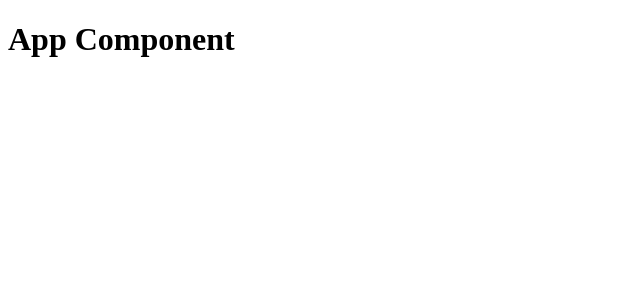
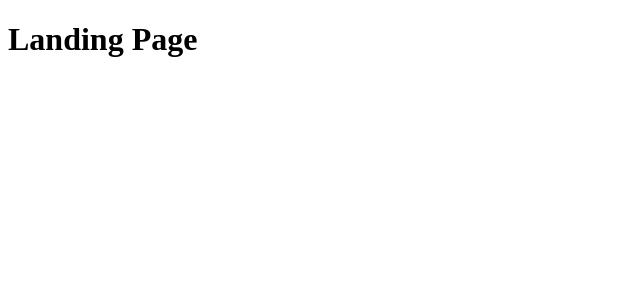
Before and after one commit to softserve-appelsin/fe, an Angular app: page / in a window 1280 px wide. Shown: the top 300 px of the page, without its empty margins (0-640 px from the left). Built offline with nearby package versions, Linux system fonts and the light colour scheme.

Commit message:
created main component for landing page

```diff
--- a/src/app/app.component.html
+++ b/src/app/app.component.html
@@ -1,3 +1 @@
-<h1> App Component </h1>
-
 <router-outlet></router-outlet>
--- a/src/app/app.routes.ts
+++ b/src/app/app.routes.ts
@@ -1,6 +1,9 @@
 import { Routes } from '@angular/router';
+
 import { RegisterComponent } from './auth/register/register.component';
+import { MainComponent } from './components/main/main.component';
 
 export const routes: Routes = [
-    {path: 'register', component: RegisterComponent}
+    { path: '', component: MainComponent },
+    { path: 'register', component: RegisterComponent },
 ];
--- a/src/app/auth/register/register.component.scss
+++ b/src/app/auth/register/register.component.scss
@@ -12,7 +12,7 @@
   justify-content: center;
   align-items: center;
   min-height: 100vh;
-  background: url('/img/anandu-vinod-pbxwxwfI0B4-unsplash.jpg');
+  background: url('/assets/images/clouds.jpg');
   background-size: cover;
   background-position: center;
 }
--- a/src/app/components/main/main.component.html
+++ b/src/app/components/main/main.component.html
@@ -1 +1 @@
-<p>main works!</p>
+<h1>Landing Page</h1>
```
Also changed, not shown: src/assets/images/clouds.jpg (added).
